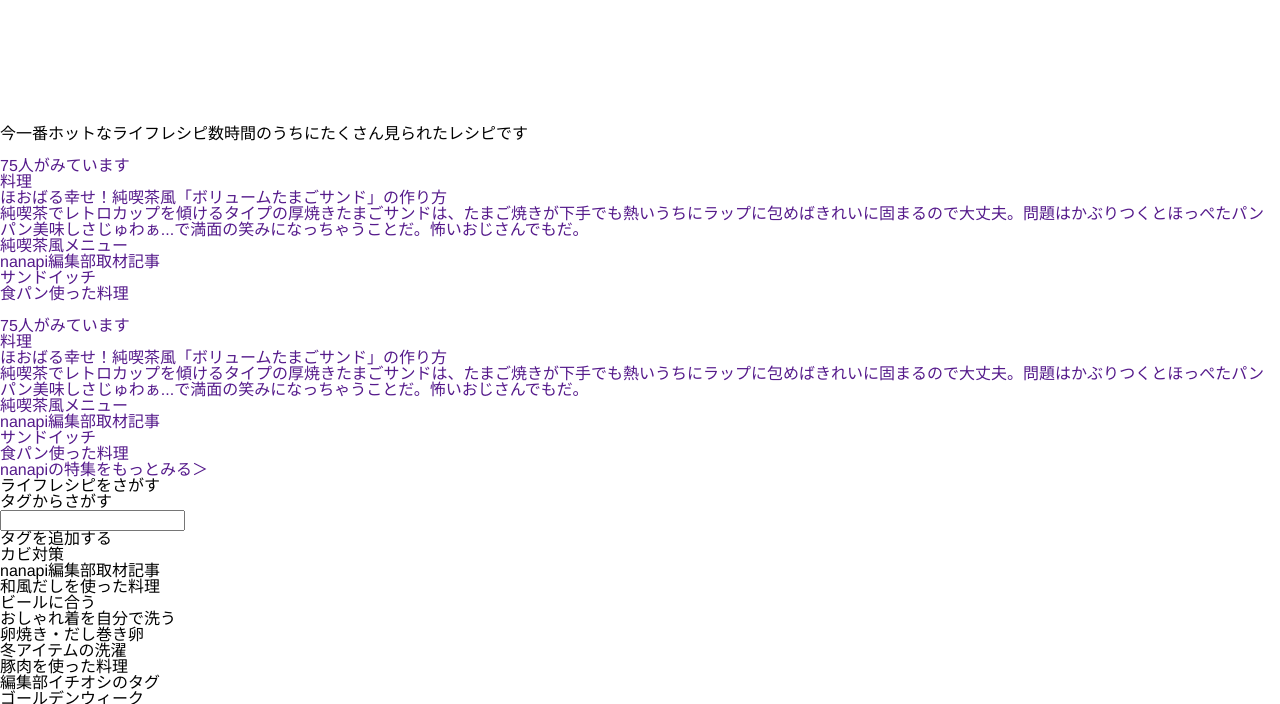
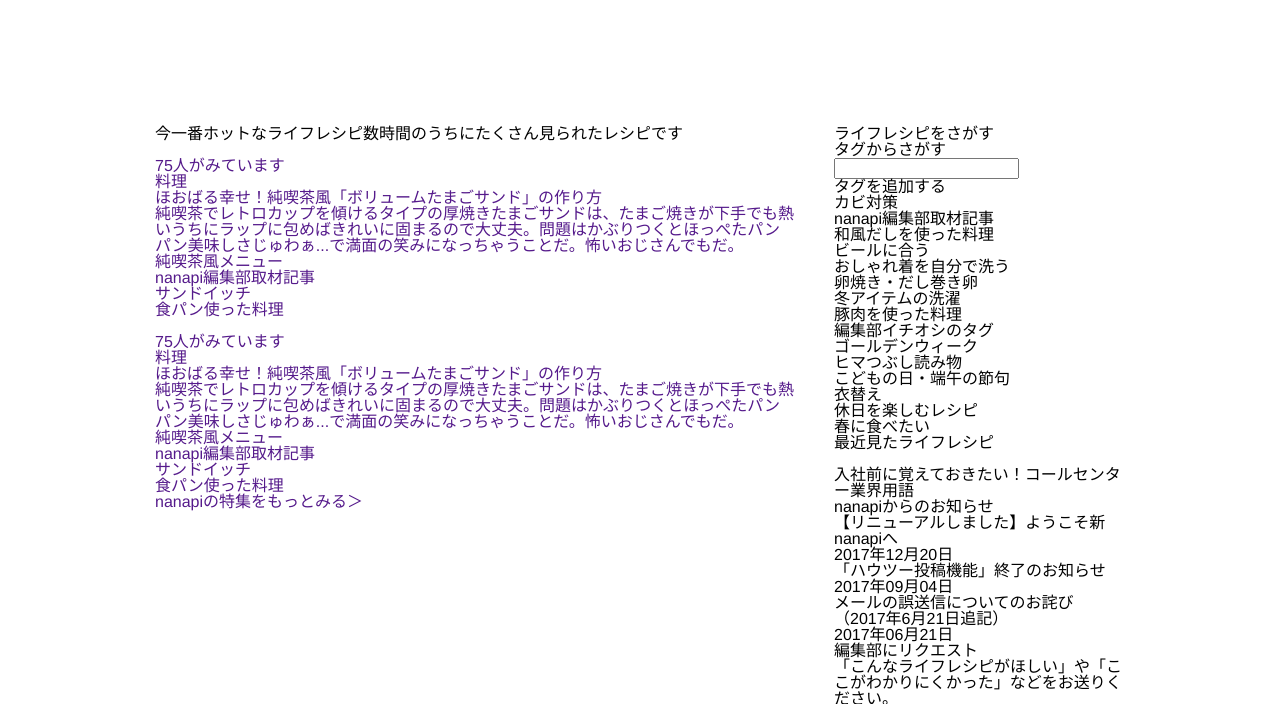
Before and after one commit to tanimotohikari/nanapi, a website: page index.html in a window 1280 px wide. Shown: the part 67-771 px from the top of the page. Drawn offline with nearby package versions, Linux system fonts and the light colour scheme.

Commit message:
update:master コンテンツを横並びに

```diff
--- a/index.html
+++ b/index.html
@@ -39,7 +39,8 @@
       <li><a href=""><img src="" alt=""></a></li>
     </ul>
   </div>
-  <article>
+  <div class="layout-inner clearfix">
+    <article class='layout-body'>
       <h2 class='article-title'>今一番ホットなライフレシピ<span class='article-title-subtitle'>数時間のうちにたくさん見られたレシピです</span></h2>
       <ul>
         <li class='article-item'>
@@ -79,7 +80,7 @@
       </ul>
       <p><a href="">nanapiの特集をもっとみる＞</a></p>
     </article>
-  <aside>
+    <aside class='layout-side'>
       <p>ライフレシピをさがす</p>
       <p>タグからさがす</p>
       <form action="">
@@ -136,13 +137,16 @@
         </form>
       </div>
     </aside>
+  </div>
   <footer class='footer'>
-    <div class='layout-inner layout-footer '>
+    <div class='layout-inner layout-footer'>
       <div class='layout-footer-contents'>
         <div class='layout-bottom-small'><img src="./dst/img/logo.png" alt="サイトロゴ"></div>
-        <p class='layout-bottom-xlarge footer-description'>nanapi（ナナピ）は平日も週末もぜんぶ！<br>
+        <p class='layout-bottom-xlarge footer-description'>
+          nanapi（ナナピ）は平日も週末もぜんぶ！<br>
           不器用な人でもデキる人も、忙しいときもヒマな日も、<br>
-        誰でも楽しくすごすためのライフレシピサイトです。</p>
+          誰でも楽しくすごすためのライフレシピサイトです。
+        </p>
         <small class='footer-copylight'>©️2018 nanapi Incorporated Powered by Supership</small>
       </div>
       <ul class='layout-footer-sitemap footer-sitemap'>
--- a/src/scss/layout/_layout.scss
+++ b/src/scss/layout/_layout.scss
@@ -6,6 +6,20 @@
   margin: 0 auto;
 }
 
+/*--------------------
+  コンテンツの幅
+--------------------*/
+
+.layout-body {
+  width: 66%;
+  float: left;
+}
+
+.layout-side {
+  width: 30%;
+  float: left;
+  margin-left: 4%;
+}
 
 /*--------------------
   コンテンツ寄せ　左右
```
Also changed, not shown: dst/css/style.css. Lines whose indentation alone changed are shown as unchanged.
